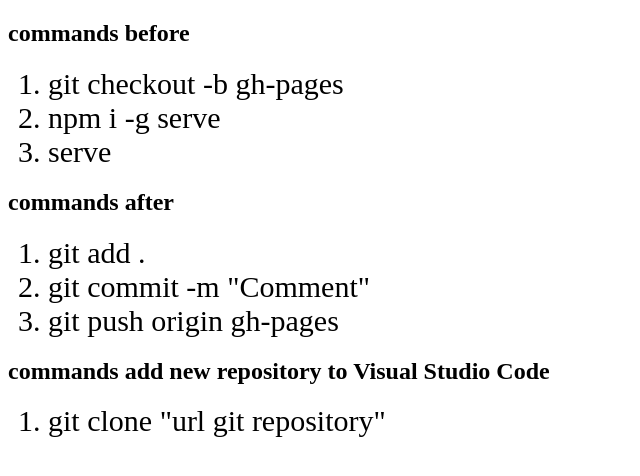
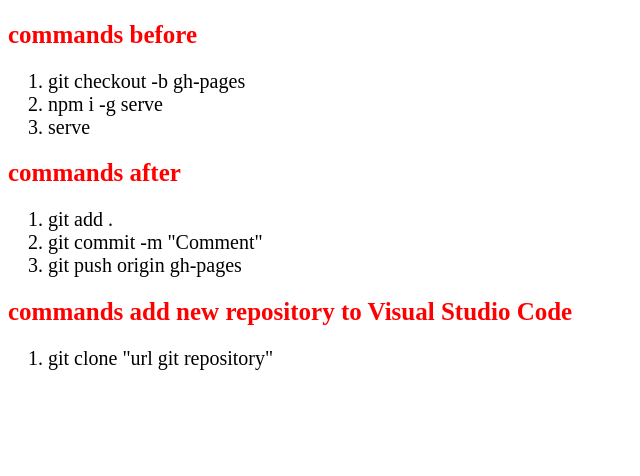
Before and after one commit to chapaisnoopi/commands, a plain HTML site: page index.html in a window 1280 px wide. Shown: the whole page, without its empty margins (0-640 px from the left). Drawn offline with Linux system fonts and the light colour scheme.

Commit message:
Update index.css

```diff
--- a/index.css
+++ b/index.css
@@ -1,9 +1,9 @@
-h1 {
-    font-size: 35px;
+h2 {
+    font-size: 25px;
     color: red;
     font-weight: bold;
 }
 
 li {
-    font-size: 30px;
+    font-size: 20px;
 }
```
